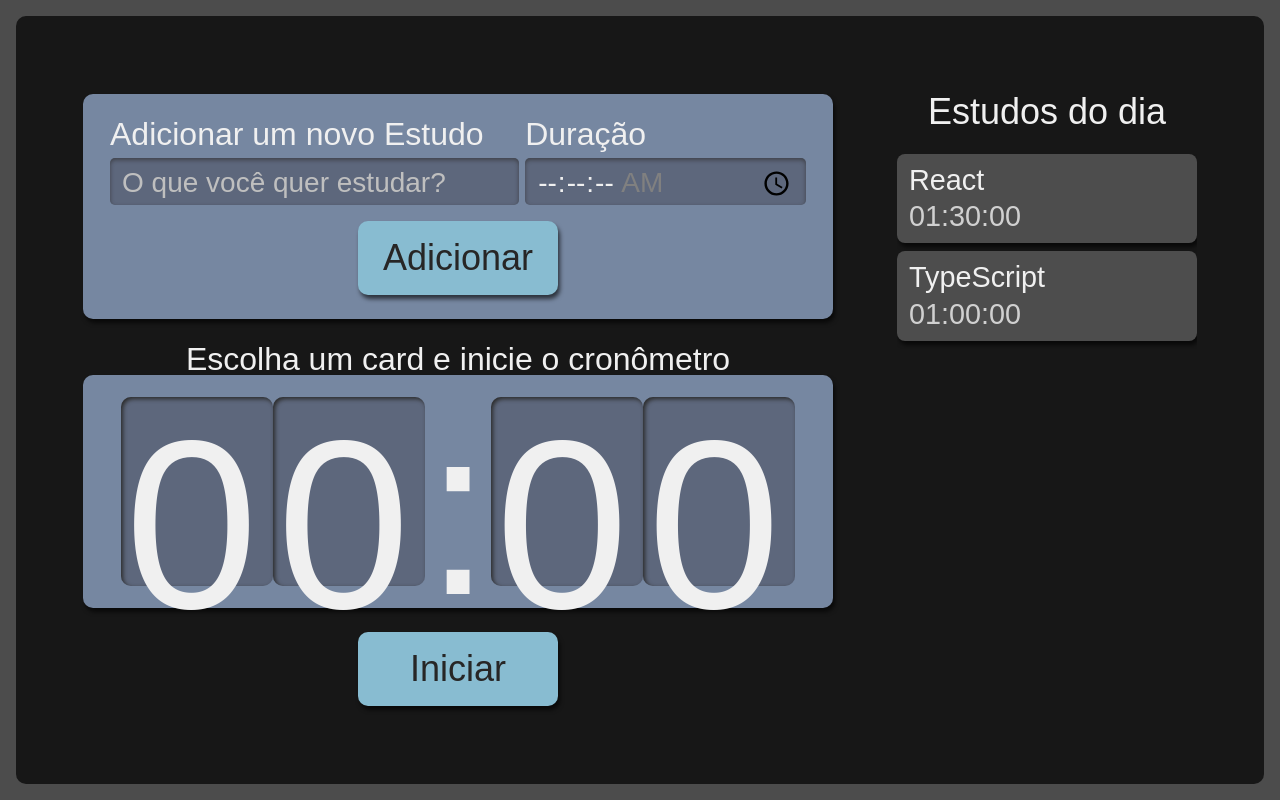
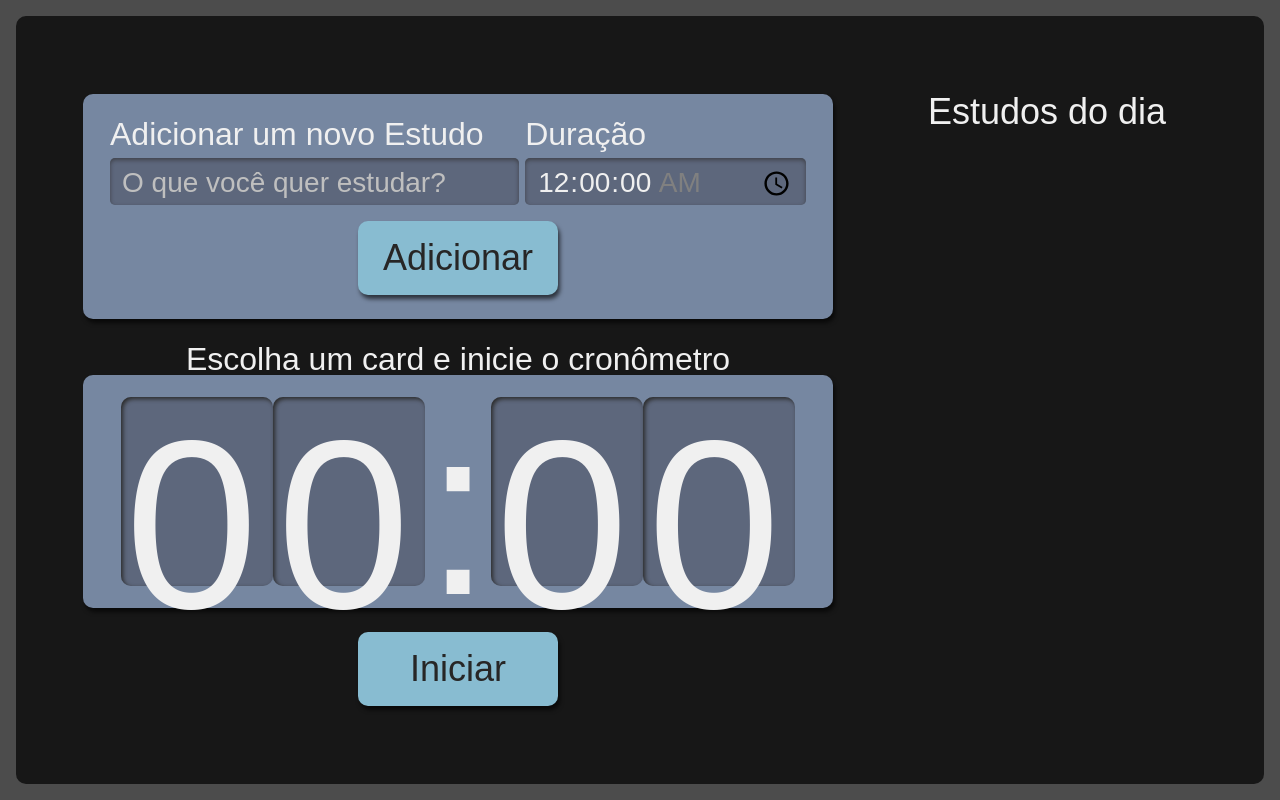
Before and after one commit to fe-tabs/alura-react-typescript, a React (Create React App) app: page / in a window 1280 px wide. Built offline with nearby package versions, Linux system fonts and the light colour scheme.

Commit message:
:sparkles: feat: add task

```diff
--- a/src/components/Button/index.tsx
+++ b/src/components/Button/index.tsx
@@ -2,13 +2,16 @@ import React, { ReactNode } from "react";
 import style from'./Button.module.scss';
 
 interface ButtonProps {
+  type?: "button" | "submit" | "reset" | undefined;
   children: ReactNode | undefined;
 }
 
 export default class Button extends React.Component<ButtonProps> {
   render() {
+    const { type = "button" } = this.props;
+
     return (
-      <button className={style.button}>
+      <button className={style.button} type={type}>
         {this.props.children}
       </button>
     );
--- a/src/components/Form/index.tsx
+++ b/src/components/Form/index.tsx
@@ -1,18 +1,47 @@
-import React from "react";
+import React, { FormEvent } from "react";
 import Button from "../Button";
 import style from './Form.module.scss';
 
-export default class Form extends React.Component {
+interface Itask {
+  title: string,
+  duration: string
+}
+
+interface FormProps {
+  setTasks: React.Dispatch<React.SetStateAction<Itask[]>>;
+}
+
+export default class Form extends React.Component<FormProps> {
+  state = {
+    title: "",
+    duration: "00:00"
+  };
+
+  addTask(event: React.FormEvent<HTMLFormElement>) {
+    event.preventDefault();
+    this.props.setTasks(tasks => [...tasks, {...this.state}]);
+    this.setState({
+      title: "",
+      duration: ""
+    });
+  }
+
   render() {
     return (
-      <form className={style.newTask}>
+      <form className={style.newTask} onSubmit={this.addTask.bind(this)}>
         <div className={style.inputContainer}>
           <label htmlFor="">Adicionar um novo Estudo</label>
           <input
             type="text"
-            name="task"
-            id="task"
+            name="title"
+            id="title"
+            value={this.state.title}
+            onChange={event => this.setState({
+              ...this.state,
+              title: event.target.value
+            })}
             placeholder="O que você quer estudar?"
+            required
           />
         </div>
 
@@ -25,11 +54,16 @@ export default class Form extends React.Component {
             step="1"
             min="00:00:00"
             max="01:30:00"
+            value={this.state.duration}
+            onChange={event => this.setState({
+              ...this.state,
+              duration: event.target.value
+            })}
             required
           />
         </div>
 
-        <Button>
+        <Button type="submit">
           Adicionar
         </Button>
       </form>
--- a/src/components/TaskList/index.tsx
+++ b/src/components/TaskList/index.tsx
@@ -1,28 +1,23 @@
 import style from './TaskList.module.scss';
 import Item from "./Item";
+import { ITask } from '../../types/task';
 
-export default function TaskList() {
-  const tasks = [
-    {
-      title: 'React',
-      duration: '01:30:00'
-    },
-    {
-      title: 'TypeScript',
-      duration: '01:00:00'
-    }
-  ]
+interface TaskListProps {
+  tasks: ITask[];
+}
 
+export default function TaskList(props: TaskListProps) {
   return (
     <aside className={style.toDoList}>
       <h2>Estudos do dia</h2>
 
       <ul>
         {
-          tasks.map((item, index) => (
+          props.tasks.map((task, index) => (
             <Item task={{
               id: index,
-              ...item
+              title: task.title,
+              duration: task.duration
             }}/>
           ))
         }
--- a/src/pages/App.tsx
+++ b/src/pages/App.tsx
@@ -1,14 +1,17 @@
-import React from 'react';
+import React, { useState } from 'react';
 import Form from '../components/Form';
 import Timer from '../components/Timer';
 import TaskList from '../components/TaskList';
 import style from './App.module.scss';
+import { ITask } from '../types/task';
 
 function App() {
+  const [tasks, setTasks] = useState<ITask[]>([]);
+
   return (
     <div className={style.AppStyle}>
-      <Form />
-      <TaskList />
+      <Form setTasks={setTasks} />
+      <TaskList tasks={tasks}/>
       <Timer />
     </div>
   );
--- /dev/null
+++ b/src/types/task.ts
@@ -0,0 +1,4 @@
+export interface ITask {
+  title: string,
+  duration: string
+}
```
